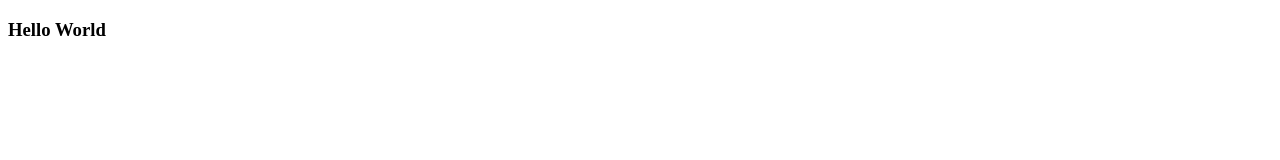
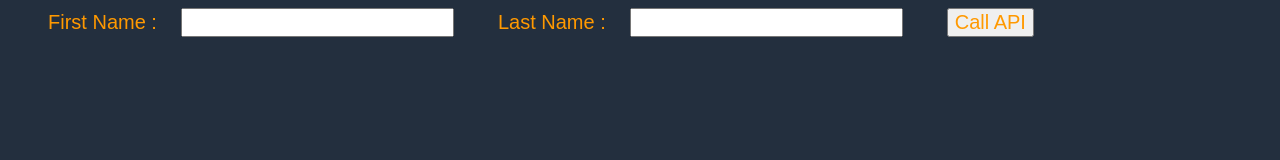
Before and after one commit to premierrt/staticWebPage, a plain HTML site: page index.html in a window 1280 px wide. Drawn offline with Linux system fonts and the light colour scheme.

Commit message:
Update index.html

```diff
--- a/index.html
+++ b/index.html
@@ -3,9 +3,56 @@
 <head>
     <meta charset="UTF-8">
     <title>Hello World</title>
+    <!-- Add some CSS to change client UI -->
+    <style>
+    body {
+        background-color: #232F3E;
+        }
+    label, button {
+        color: #FF9900;
+        font-family: Arial, Helvetica, sans-serif;
+        font-size: 20px;
+        margin-left: 40px;
+        }
+     input {
+        color: #232F3E;
+        font-family: Arial, Helvetica, sans-serif;
+        font-size: 20px;
+        margin-left: 20px;
+        }
+    </style>
+    <script>
+        // define the callAPI function that takes a first name and last name as parameters
+        var callAPI = (firstName,lastName)=>{
+            // instantiate a headers object
+            var myHeaders = new Headers();
+            // add content type header to object
+            myHeaders.append("Content-Type", "application/json");
+            // using built in JSON utility package turn object to string and store in a variable
+            var raw = JSON.stringify({"firstName":firstName,"lastName":lastName});
+            // create a JSON object with parameters for API call and store in a variable
+            var requestOptions = {
+                method: 'POST',
+                headers: myHeaders,
+                body: raw,
+                redirect: 'follow'
+            };
+            // make API call with parameters and use promises to get response
+            fetch("https://s53rr2lcq6.execute-api.us-east-2.amazonaws.com/dev", requestOptions)
+            .then(response => response.text())
+            .then(result => alert(JSON.parse(result).body))
+            .catch(error => console.log('error', error));
+        }
+    </script>
 </head>
-
 <body>
-    <h3>  Hello World </h3>
+    <form>
+        <label>First Name :</label>
+        <input type="text" id="fName">
+        <label>Last Name :</label>
+        <input type="text" id="lName">
+        <!-- set button onClick method to call function we defined passing input values as parameters -->
+        <button type="button" onclick="callAPI(document.getElementById('fName').value,document.getElementById('lName').value)">Call API</button>
+    </form>
 </body>
 </html>
```
